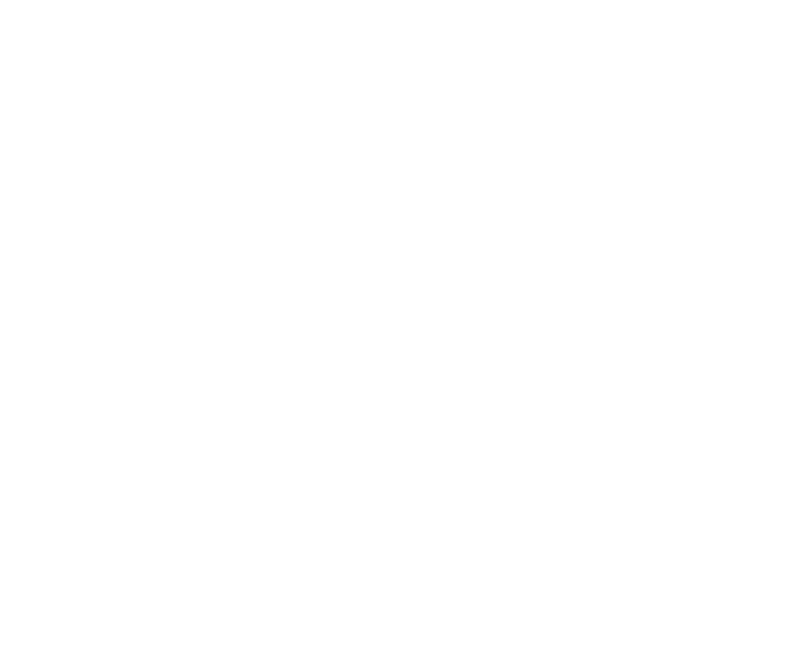
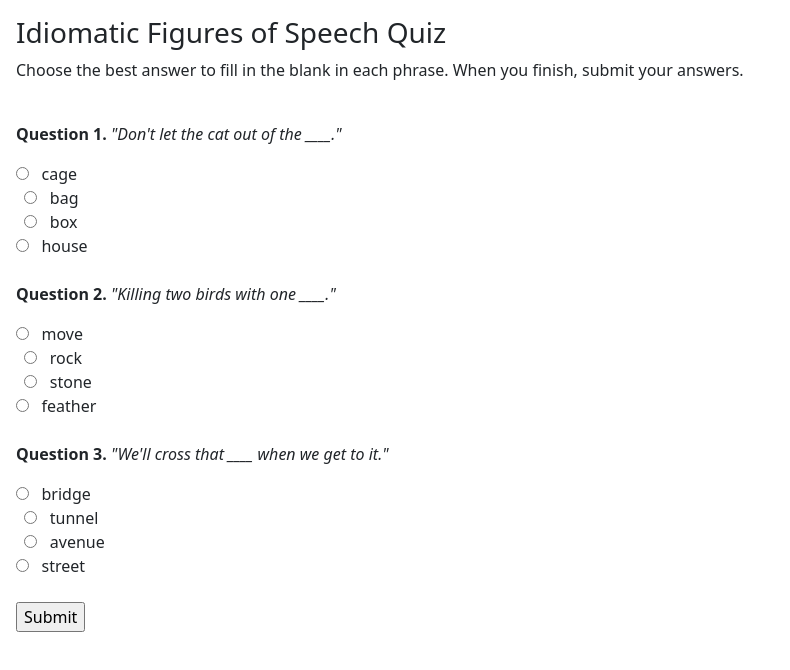
Before and after one commit to erikaangela/js-project-6, a plain HTML site: page project-6.html in a window 1280 px wide. Shown: the whole page, without its empty margins (0-790 px from the left). Drawn offline with nearby package versions, Linux system fonts and the light colour scheme.

Commit message:
Morning session. Set general layout of form. Fix alignment and JavaScript.

```diff
--- a/project-6.html
+++ b/project-6.html
@@ -22,6 +22,52 @@ Requirements:
 </head>
 
 <body>
+  <div class="container-fluid p-sm-3">
+    <h3>Idiomatic Figures of Speech Quiz</h3>
+    <p>Choose the best answer to fill in the blank in each phrase. When you finish, submit your answers.</p><br>
+
+    <form onsubmit="event.preventDefault();">
+      <div class="question-1">
+        <p><b>Question 1.</b> <i>"Don't let the cat out of the ____."</i></p>
+        <input type="radio" id="cage" name="question-1" value="cage">
+        <label for="cage">cage</label><br>
+        <input type="radio" id="bag" name="question-1" value="bag">
+        <label for="bag">bag</label><br>
+        <input type="radio" id="box" name="question-1" value="box">
+        <label for="box">box</label><br>
+        <input type="radio" id="house" name="question-1" value="house">
+        <label for="house">house</label>
+      </div><br>
+
+      <div class="question-2">
+        <p><b>Question 2.</b> <i>"Killing two birds with one ____."</i></p>
+        <input type="radio" id="move" name="question-2" value="move">
+        <label for="move">move</label><br>
+        <input type="radio" id="rock" name="question-2" value="rock">
+        <label for="rock">rock</label><br>
+        <input type="radio" id="stone" name="question-2" value="stone">
+        <label for="stone">stone</label><br>
+        <input type="radio" id="feather" name="question-2" value="feather">
+        <label for="feather">feather</label>
+      </div><br>
+
+      <div class="question-2">
+        <p><b>Question 3.</b> <i>"We'll cross that ____ when we get to it."</i></p>
+        <input type="radio" id="bridge" name="question-3" value="bridge">
+        <label for="bridge">bridge</label><br>
+        <input type="radio" id="tunnel" name="question-3" value="tunnel">
+        <label for="tunnel">tunnel</label><br>
+        <input type="radio" id="avenue" name="question-3" value="avenue">
+        <label for="avenue">avenue</label><br>
+        <input type="radio" id="street" name="question-3" value="street">
+        <label for="street">street</label>
+      </div><br>
+
+      <div class="submit">
+        <input type="submit" value="Submit">
+      </div>
+    </form>
+  </div>
 
   <script>
   </script>
```
